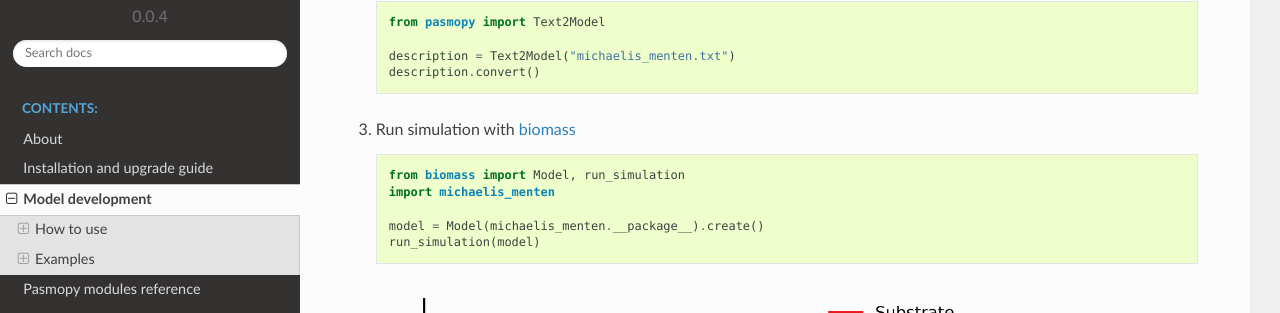
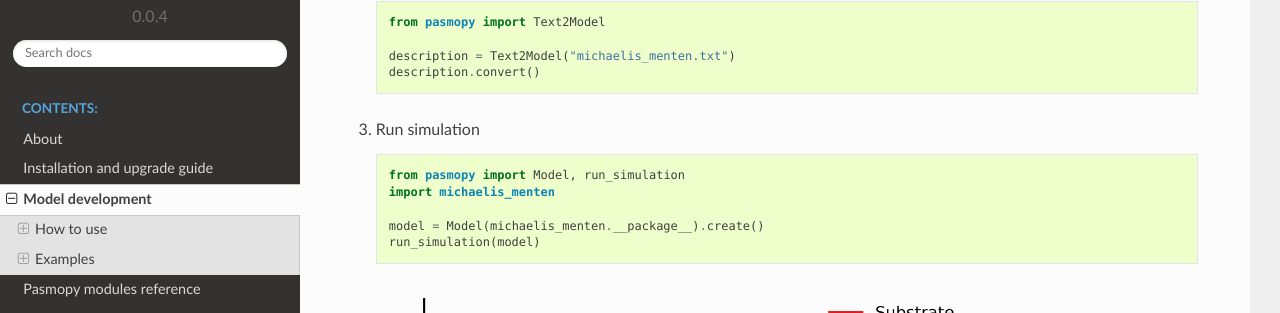
Before and after one commit to pasmopy/pasmopy, a Sphinx documentation site: the page built from docs/model_development.rst, in a window 1280 px wide and 900 px high, scrolled down 2606 px. Shown: the part 138-451 px from the top of the window. Built offline with Sphinx 7.4.7 and the Read the Docs theme 2.0.0, drawn with Linux system fonts in a browser that asks for light colours; some of the changed text lies outside the part shown.

Commit message:
Fix example code

```diff
--- a/docs/model_development.rst
+++ b/docs/model_development.rst
@@ -144,11 +144,11 @@ An enzyme, E, binding to a substrate, S, to form a complex, ES, which in turn re
       description = Text2Model("michaelis_menten.txt")
       description.convert()
 
-#. Run simulation with biomass_
+#. Run simulation
 
    .. code-block:: python
 
-      from biomass import Model, run_simulation
+      from pasmopy import Model, run_simulation
       import michaelis_menten
 
       model = Model(michaelis_menten.__package__).create()
@@ -218,15 +218,12 @@ Reference:
       description = Text2Model("Kholodenko_JBC_1999.txt")
       description.convert()
 
-#. Run simulation with biomass_
+#. Run simulation
 
    .. code-block:: python
 
-      from biomass import Model, run_simulation
+      from pasmopy import Model, run_simulation
       import Kholodenko_JBC_1999
 
       model = Model(Kholodenko_JBC_1999.__package__).create()
       run_simulation(model)
-
-
-.. _biomass: https://github.com/okadalabipr/biomass
```
Also changed, not shown: README.md (+2 -2 lines).
